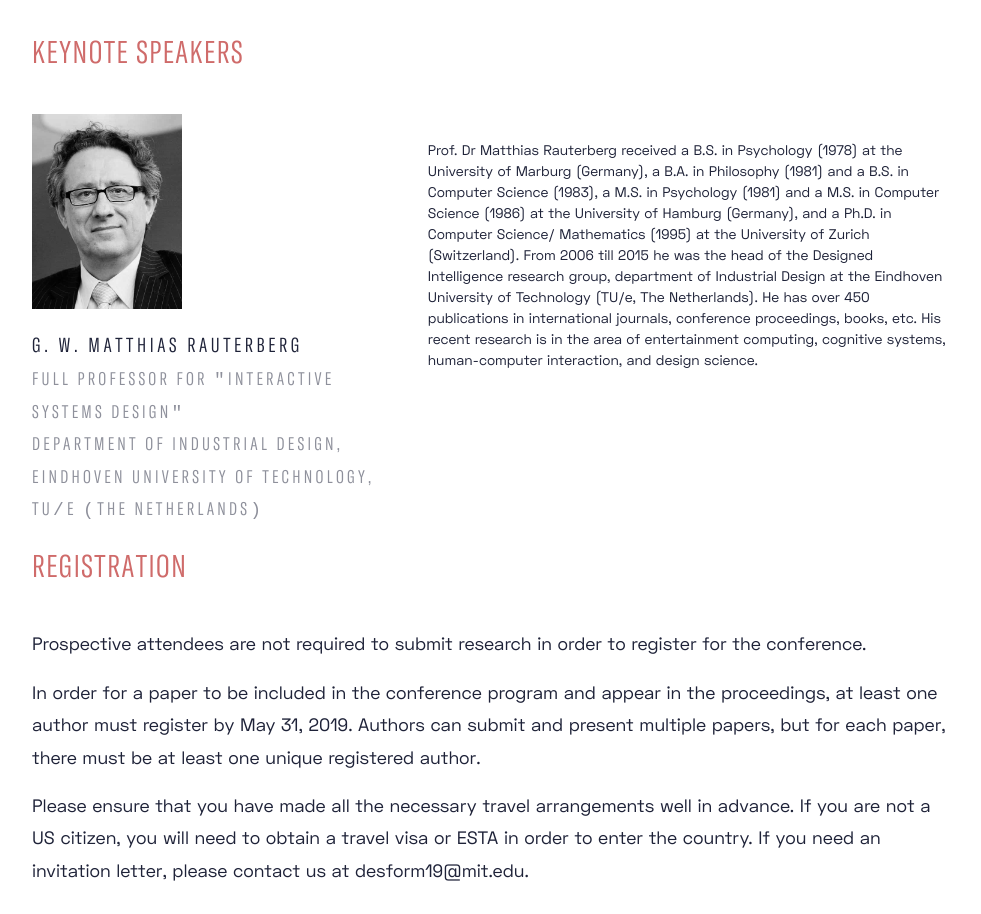
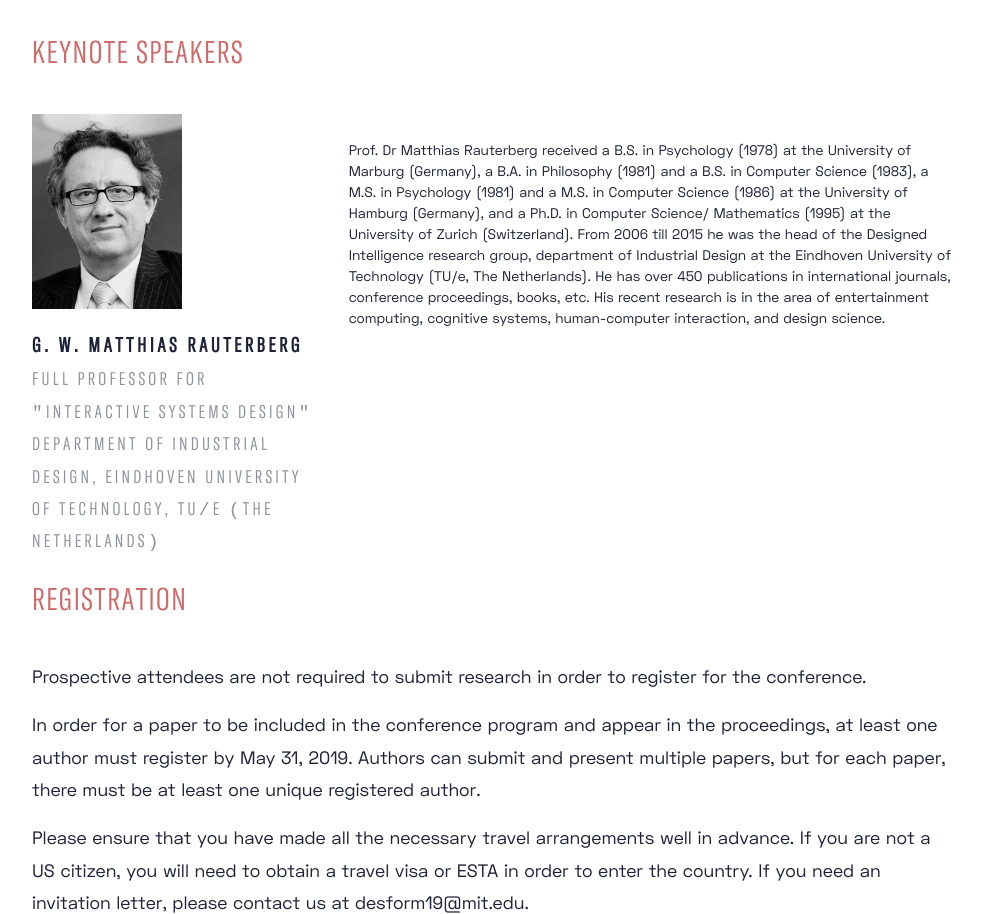
Before and after one commit to moeamaya/designlab, a plain HTML site: page index.html in a window 1280 px wide. Shown: the part 7499-8413 px from the top of the page, without its empty margins (243-1224 px from the left). Drawn offline with nearby package versions, Linux system fonts and the light colour scheme; a script that the page names is missing; files whose address does not match are found by name.

Commit message:
changed keynote column spacing
from 5-7 to 4-8

```diff
--- a/index.html
+++ b/index.html
@@ -351,13 +351,13 @@
 
         <div class="submissions-subtitle">KEYNOTE SPEAKERS</div>
         <div class="row">
-          <div class="col-md-5">
+          <div class="col-md-4">
             <img class="keynote-photo" src="./img/Rauterberg-BW.jpg" alt="G. W. Matthias Rauterberg"/>
-            <div class="keynote-name">G. W. Matthias Rauterberg</div>
+            <div class="keynote-name"><strong>G. W. Matthias Rauterberg</strong></div>
             <div class="keynote-description">Full Professor for "Interactive Systems Design"</div>
             <div class="keynote-description">Department of Industrial Design, Eindhoven University of Technology, TU/e (The Netherlands)</div>
           </div>
-          <div class="col-md-7">
+          <div class="col-md-8">
             <div class="keynote-bio">
               <p>Prof. Dr Matthias Rauterberg received a B.S. in Psychology (1978) at the University of Marburg (Germany), a B.A. in
                 Philosophy (1981) and a B.S. in Computer Science (1983), a M.S. in Psychology (1981) and a M.S. in Computer Science
```
